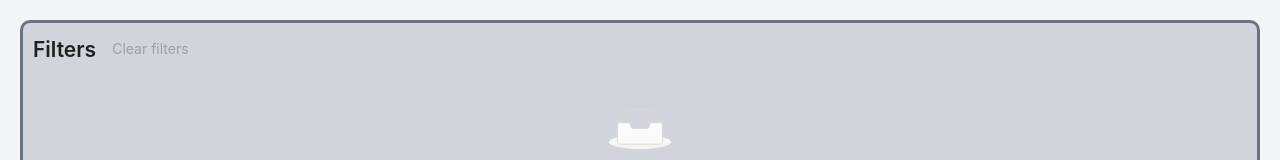
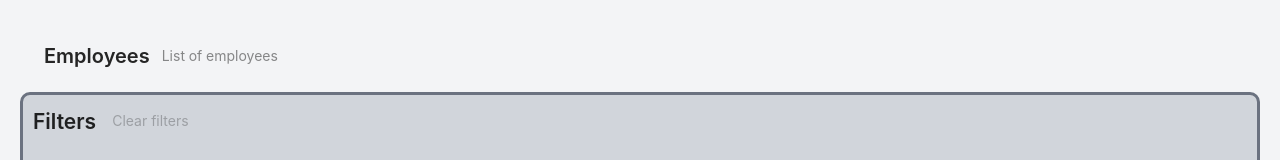
Before and after one commit to avalladaresm/devchallenge, a React (Create React App) app: page / in a window 1280 px wide. Shown: the top 160 px of the page. Built offline with nearby package versions, Linux system fonts and the light colour scheme; no server answers.

Commit message:
added page header

```diff
--- a/src/components/EmployeesTable.tsx
+++ b/src/components/EmployeesTable.tsx
@@ -1,4 +1,4 @@
-import { Button, Empty, Input, Slider, Spin, Table } from "antd";
+import { Button, Empty, Input, PageHeader, Slider, Spin, Table } from "antd";
 import { ColumnsType } from "antd/lib/table";
 import { useEffect, useState } from "react";
 import { FetchEmployees } from "../services";
@@ -118,6 +118,7 @@ const EmployeesTable = () => {
 
   return (
     <div style={{ padding: 20, backgroundColor: "#F3F4F6", height: "100vh" }}>
+      <PageHeader title="Employees" subTitle="List of employees" />
       <div className={"filtersSection"}>
         <div
           style={{
```
